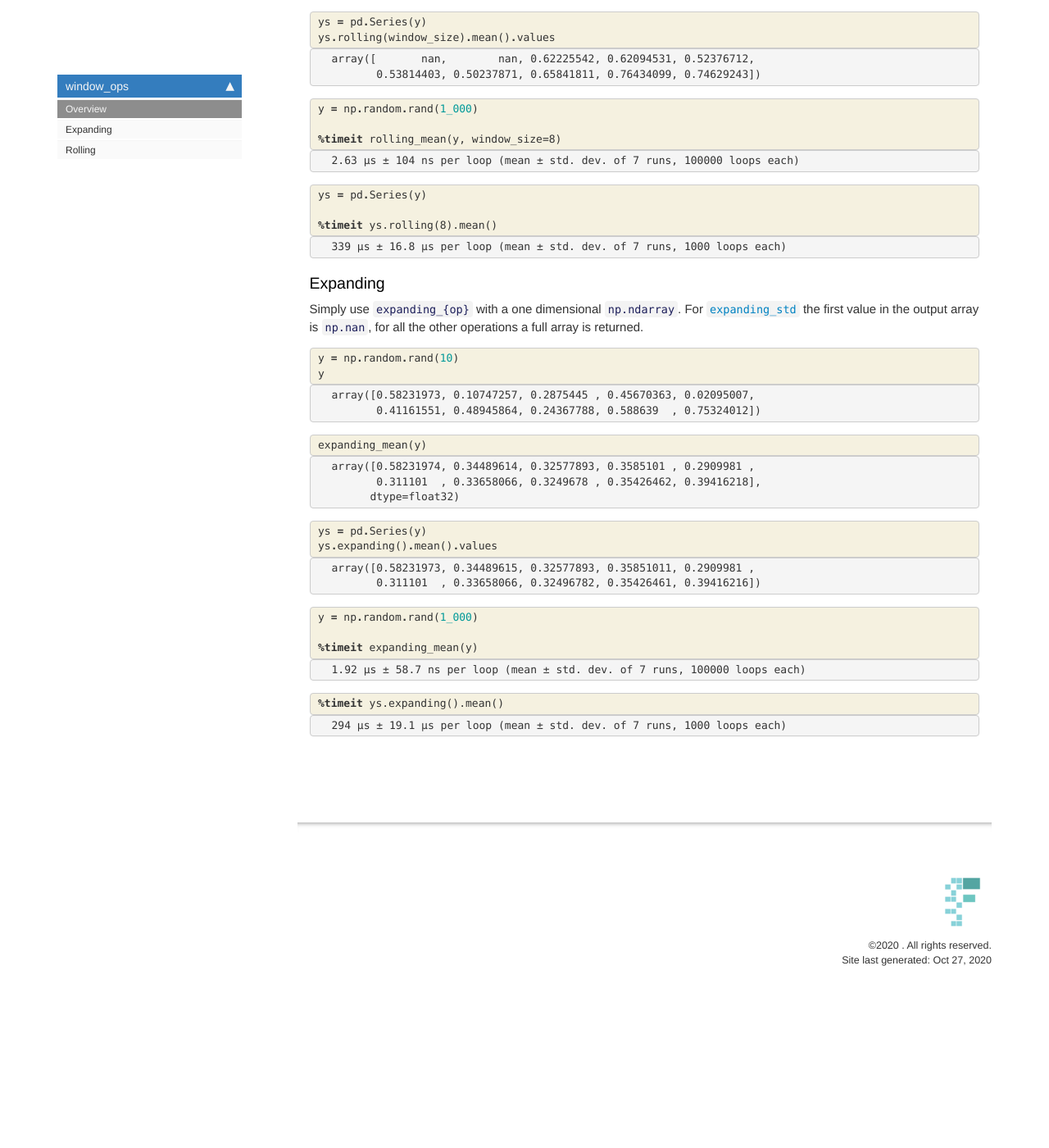
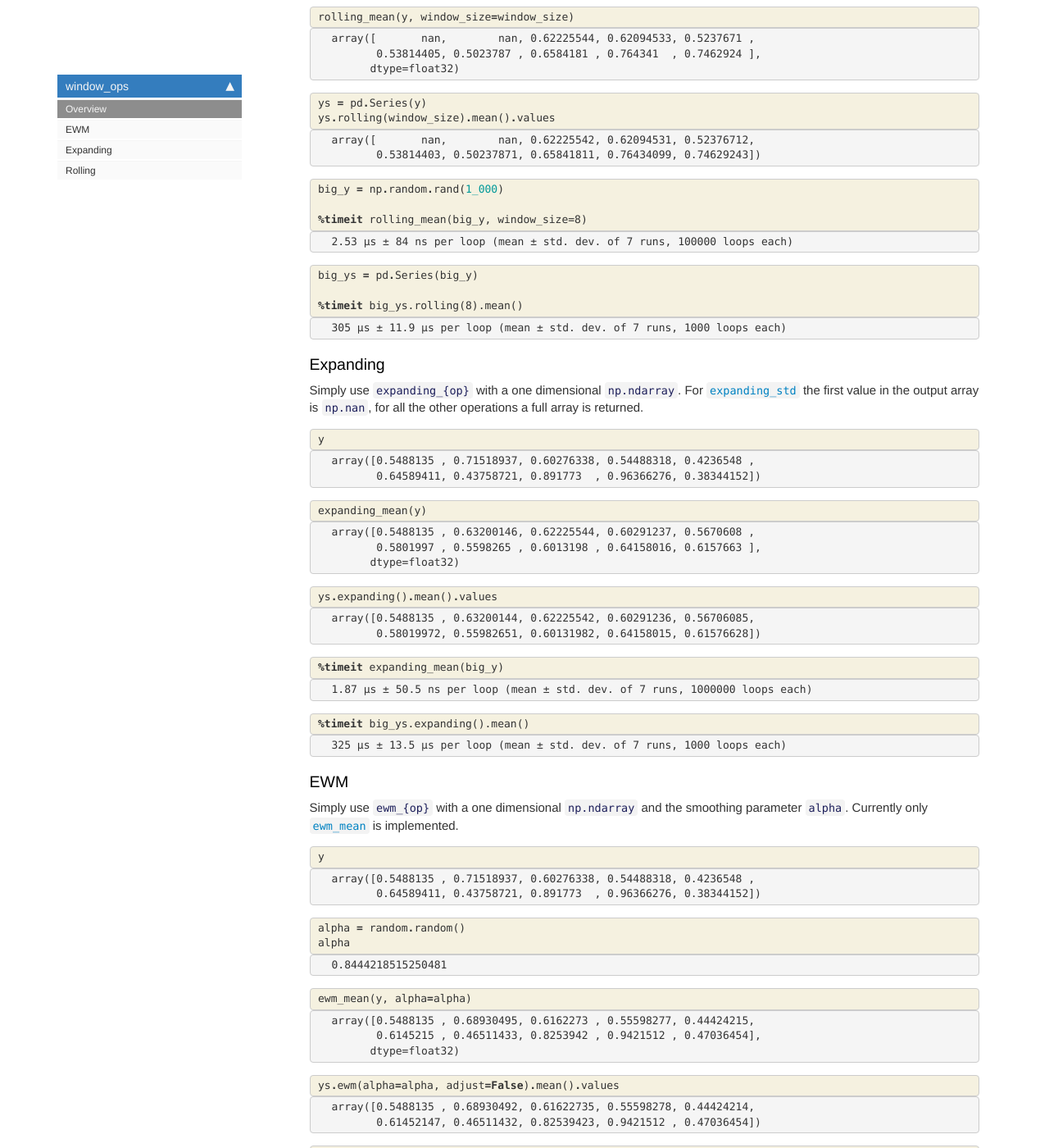
Before and after one commit to jmoralez/window_ops, a Jekyll site: the page built from docs/index.html, in a window 1280 px wide and 1400 px high, scrolled down 1004 px. Shown: the whole window at 82% size. Built offline with Jekyll 4.4.1, drawn with Linux system fonts in a browser that asks for light colours; nearby versions of some CDN libraries; comment, search, counter and statistics services are not loaded; before the commit the page ends 2235 px from its top, so only the background shows below that; some of the changed text lies outside the part shown.

Commit message:
include ewm_mean

```diff
--- a/docs/_data/sidebars/home_sidebar.yml
+++ b/docs/_data/sidebars/home_sidebar.yml
@@ -10,6 +10,9 @@ entries:
       title: Overview
       url: /
     - output: web,pdf
+      title: EWM
+      url: ewm.html
+    - output: web,pdf
       title: Expanding
       url: expanding.html
     - output: web,pdf
--- a/docs/index.html
+++ b/docs/index.html
@@ -75,12 +75,16 @@ nb_path: "nbs/index.ipynb"
 
 <div class="inner_cell">
     <div class="input_area">
-<div class=" highlight hl-ipython3"><pre><span></span><span class="kn">import</span> <span class="nn">numpy</span> <span class="k">as</span> <span class="nn">np</span>
+<div class=" highlight hl-ipython3"><pre><span></span><span class="kn">import</span> <span class="nn">random</span>
+
+<span class="kn">import</span> <span class="nn">numpy</span> <span class="k">as</span> <span class="nn">np</span>
 <span class="kn">import</span> <span class="nn">pandas</span> <span class="k">as</span> <span class="nn">pd</span>
 <span class="kn">from</span> <span class="nn">window_ops.rolling</span> <span class="kn">import</span> <span class="o">*</span>
 <span class="kn">from</span> <span class="nn">window_ops.expanding</span> <span class="kn">import</span> <span class="o">*</span>
+<span class="kn">from</span> <span class="nn">window_ops.ewm</span> <span class="kn">import</span> <span class="o">*</span>
 
 <span class="n">np</span><span class="o">.</span><span class="n">random</span><span class="o">.</span><span class="n">seed</span><span class="p">(</span><span class="mi">0</span><span class="p">)</span>
+<span class="n">random</span><span class="o">.</span><span class="n">seed</span><span class="p">(</span><span class="mi">0</span><span class="p">)</span>
 <span class="n">y</span> <span class="o">=</span> <span class="n">np</span><span class="o">.</span><span class="n">random</span><span class="o">.</span><span class="n">rand</span><span class="p">(</span><span class="mi">10</span><span class="p">)</span>
 <span class="n">window_size</span> <span class="o">=</span> <span class="mi">3</span>
 <span class="n">y</span>
@@ -187,9 +191,9 @@ nb_path: "nbs/index.ipynb"
 
 <div class="inner_cell">
     <div class="input_area">
-<div class=" highlight hl-ipython3"><pre><span></span><span class="n">y</span> <span class="o">=</span> <span class="n">np</span><span class="o">.</span><span class="n">random</span><span class="o">.</span><span class="n">rand</span><span class="p">(</span><span class="mi">1_000</span><span class="p">)</span>
+<div class=" highlight hl-ipython3"><pre><span></span><span class="n">big_y</span> <span class="o">=</span> <span class="n">np</span><span class="o">.</span><span class="n">random</span><span class="o">.</span><span class="n">rand</span><span class="p">(</span><span class="mi">1_000</span><span class="p">)</span>
 
-<span class="o">%</span><span class="k">timeit</span> rolling_mean(y, window_size=8)
+<span class="o">%</span><span class="k">timeit</span> rolling_mean(big_y, window_size=8)
 </pre></div>
 
     </div>
@@ -202,7 +206,7 @@ nb_path: "nbs/index.ipynb"
 <div class="output_area">
 
 <div class="output_subarea output_stream output_stdout output_text">
-<pre>2.63 µs ± 104 ns per loop (mean ± std. dev. of 7 runs, 100000 loops each)
+<pre>2.53 µs ± 84 ns per loop (mean ± std. dev. of 7 runs, 100000 loops each)
 </pre>
 </div>
 </div>
@@ -220,9 +224,9 @@ nb_path: "nbs/index.ipynb"
 
 <div class="inner_cell">
     <div class="input_area">
-<div class=" highlight hl-ipython3"><pre><span></span><span class="n">ys</span> <span class="o">=</span> <span class="n">pd</span><span class="o">.</span><span class="n">Series</span><span class="p">(</span><span class="n">y</span><span class="p">)</span>
+<div class=" highlight hl-ipython3"><pre><span></span><span class="n">big_ys</span> <span class="o">=</span> <span class="n">pd</span><span class="o">.</span><span class="n">Series</span><span class="p">(</span><span class="n">big_y</span><span class="p">)</span>
 
-<span class="o">%</span><span class="k">timeit</span> ys.rolling(8).mean()
+<span class="o">%</span><span class="k">timeit</span> big_ys.rolling(8).mean()
 </pre></div>
 
     </div>
@@ -235,7 +239,7 @@ nb_path: "nbs/index.ipynb"
 <div class="output_area">
 
 <div class="output_subarea output_stream output_stdout output_text">
-<pre>339 µs ± 16.8 µs per loop (mean ± std. dev. of 7 runs, 1000 loops each)
+<pre>305 µs ± 11.9 µs per loop (mean ± std. dev. of 7 runs, 1000 loops each)
 </pre>
 </div>
 </div>
@@ -266,8 +270,7 @@ nb_path: "nbs/index.ipynb"
 
 <div class="inner_cell">
     <div class="input_area">
-<div class=" highlight hl-ipython3"><pre><span></span><span class="n">y</span> <span class="o">=</span> <span class="n">np</span><span class="o">.</span><span class="n">random</span><span class="o">.</span><span class="n">rand</span><span class="p">(</span><span class="mi">10</span><span class="p">)</span>
-<span class="n">y</span>
+<div class=" highlight hl-ipython3"><pre><span></span><span class="n">y</span>
 </pre></div>
 
     </div>
@@ -282,8 +285,8 @@ nb_path: "nbs/index.ipynb"
 
 
 <div class="output_text output_subarea output_execute_result">
-<pre>array([0.58231973, 0.10747257, 0.2875445 , 0.45670363, 0.02095007,
-       0.41161551, 0.48945864, 0.24367788, 0.588639  , 0.75324012])</pre>
+<pre>array([0.5488135 , 0.71518937, 0.60276338, 0.54488318, 0.4236548 ,
+       0.64589411, 0.43758721, 0.891773  , 0.96366276, 0.38344152])</pre>
 </div>
 
 </div>
@@ -316,8 +319,8 @@ nb_path: "nbs/index.ipynb"
 
 
 <div class="output_text output_subarea output_execute_result">
-<pre>array([0.58231974, 0.34489614, 0.32577893, 0.3585101 , 0.2909981 ,
-       0.311101  , 0.33658066, 0.3249678 , 0.35426462, 0.39416218],
+<pre>array([0.5488135 , 0.63200146, 0.62225544, 0.60291237, 0.5670608 ,
+       0.5801997 , 0.5598265 , 0.6013198 , 0.64158016, 0.6157663 ],
       dtype=float32)</pre>
 </div>
 
@@ -336,8 +339,7 @@ nb_path: "nbs/index.ipynb"
 
 <div class="inner_cell">
     <div class="input_area">
-<div class=" highlight hl-ipython3"><pre><span></span><span class="n">ys</span> <span class="o">=</span> <span class="n">pd</span><span class="o">.</span><span class="n">Series</span><span class="p">(</span><span class="n">y</span><span class="p">)</span>
-<span class="n">ys</span><span class="o">.</span><span class="n">expanding</span><span class="p">()</span><span class="o">.</span><span class="n">mean</span><span class="p">()</span><span class="o">.</span><span class="n">values</span>
+<div class=" highlight hl-ipython3"><pre><span></span><span class="n">ys</span><span class="o">.</span><span class="n">expanding</span><span class="p">()</span><span class="o">.</span><span class="n">mean</span><span class="p">()</span><span class="o">.</span><span class="n">values</span>
 </pre></div>
 
     </div>
@@ -352,8 +354,8 @@ nb_path: "nbs/index.ipynb"
 
 
 <div class="output_text output_subarea output_execute_result">
-<pre>array([0.58231973, 0.34489615, 0.32577893, 0.35851011, 0.2909981 ,
-       0.311101  , 0.33658066, 0.32496782, 0.35426461, 0.39416216])</pre>
+<pre>array([0.5488135 , 0.63200144, 0.62225542, 0.60291236, 0.56706085,
+       0.58019972, 0.55982651, 0.60131982, 0.64158015, 0.61576628])</pre>
 </div>
 
 </div>
@@ -371,9 +373,7 @@ nb_path: "nbs/index.ipynb"
 
 <div class="inner_cell">
     <div class="input_area">
-<div class=" highlight hl-ipython3"><pre><span></span><span class="n">y</span> <span class="o">=</span> <span class="n">np</span><span class="o">.</span><span class="n">random</span><span class="o">.</span><span class="n">rand</span><span class="p">(</span><span class="mi">1_000</span><span class="p">)</span>
-
-<span class="o">%</span><span class="k">timeit</span> expanding_mean(y)
+<div class=" highlight hl-ipython3"><pre><span></span><span class="o">%</span><span class="k">timeit</span> expanding_mean(big_y)
 </pre></div>
 
     </div>
@@ -386,7 +386,7 @@ nb_path: "nbs/index.ipynb"
 <div class="output_area">
 
 <div class="output_subarea output_stream output_stdout output_text">
-<pre>1.92 µs ± 58.7 ns per loop (mean ± std. dev. of 7 runs, 100000 loops each)
+<pre>1.87 µs ± 50.5 ns per loop (mean ± std. dev. of 7 runs, 1000000 loops each)
 </pre>
 </div>
 </div>
@@ -404,7 +404,7 @@ nb_path: "nbs/index.ipynb"
 
 <div class="inner_cell">
     <div class="input_area">
-<div class=" highlight hl-ipython3"><pre><span></span><span class="o">%</span><span class="k">timeit</span> ys.expanding().mean()
+<div class=" highlight hl-ipython3"><pre><span></span><span class="o">%</span><span class="k">timeit</span> big_ys.expanding().mean()
 </pre></div>
 
     </div>
@@ -417,7 +417,219 @@ nb_path: "nbs/index.ipynb"
 <div class="output_area">
 
 <div class="output_subarea output_stream output_stdout output_text">
-<pre>294 µs ± 19.1 µs per loop (mean ± std. dev. of 7 runs, 1000 loops each)
+<pre>325 µs ± 13.5 µs per loop (mean ± std. dev. of 7 runs, 1000 loops each)
+</pre>
+</div>
+</div>
+
+</div>
+</div>
+
+</div>
+    {% endraw %}
+
+<div class="cell border-box-sizing text_cell rendered"><div class="inner_cell">
+<div class="text_cell_render border-box-sizing rendered_html">
+<h3 id="EWM">EWM<a class="anchor-link" href="#EWM"> </a></h3>
+</div>
+</div>
+</div>
+<div class="cell border-box-sizing text_cell rendered"><div class="inner_cell">
+<div class="text_cell_render border-box-sizing rendered_html">
+<p>Simply use <code>ewm_{op}</code> with a one dimensional <code>np.ndarray</code> and the smoothing parameter <code>alpha</code>. Currently only <a href="/window_ops/ewm.html#ewm_mean"><code>ewm_mean</code></a> is implemented.</p>
+
+</div>
+</div>
+</div>
+    {% raw %}
+
+<div class="cell border-box-sizing code_cell rendered">
+<div class="input">
+
+<div class="inner_cell">
+    <div class="input_area">
+<div class=" highlight hl-ipython3"><pre><span></span><span class="n">y</span>
+</pre></div>
+
+    </div>
+</div>
+</div>
+
+<div class="output_wrapper">
+<div class="output">
+
+<div class="output_area">
+
+
+
+<div class="output_text output_subarea output_execute_result">
+<pre>array([0.5488135 , 0.71518937, 0.60276338, 0.54488318, 0.4236548 ,
+       0.64589411, 0.43758721, 0.891773  , 0.96366276, 0.38344152])</pre>
+</div>
+
+</div>
+
+</div>
+</div>
+
+</div>
+    {% endraw %}
+
+    {% raw %}
+
+<div class="cell border-box-sizing code_cell rendered">
+<div class="input">
+
+<div class="inner_cell">
+    <div class="input_area">
+<div class=" highlight hl-ipython3"><pre><span></span><span class="n">alpha</span> <span class="o">=</span> <span class="n">random</span><span class="o">.</span><span class="n">random</span><span class="p">()</span>
+<span class="n">alpha</span>
+</pre></div>
+
+    </div>
+</div>
+</div>
+
+<div class="output_wrapper">
+<div class="output">
+
+<div class="output_area">
+
+
+
+<div class="output_text output_subarea output_execute_result">
+<pre>0.8444218515250481</pre>
+</div>
+
+</div>
+
+</div>
+</div>
+
+</div>
+    {% endraw %}
+
+    {% raw %}
+
+<div class="cell border-box-sizing code_cell rendered">
+<div class="input">
+
+<div class="inner_cell">
+    <div class="input_area">
+<div class=" highlight hl-ipython3"><pre><span></span><span class="n">ewm_mean</span><span class="p">(</span><span class="n">y</span><span class="p">,</span> <span class="n">alpha</span><span class="o">=</span><span class="n">alpha</span><span class="p">)</span>
+</pre></div>
+
+    </div>
+</div>
+</div>
+
+<div class="output_wrapper">
+<div class="output">
+
+<div class="output_area">
+
+
+
+<div class="output_text output_subarea output_execute_result">
+<pre>array([0.5488135 , 0.68930495, 0.6162273 , 0.55598277, 0.44424215,
+       0.6145215 , 0.46511433, 0.8253942 , 0.9421512 , 0.47036454],
+      dtype=float32)</pre>
+</div>
+
+</div>
+
+</div>
+</div>
+
+</div>
+    {% endraw %}
+
+    {% raw %}
+
+<div class="cell border-box-sizing code_cell rendered">
+<div class="input">
+
+<div class="inner_cell">
+    <div class="input_area">
+<div class=" highlight hl-ipython3"><pre><span></span><span class="n">ys</span><span class="o">.</span><span class="n">ewm</span><span class="p">(</span><span class="n">alpha</span><span class="o">=</span><span class="n">alpha</span><span class="p">,</span> <span class="n">adjust</span><span class="o">=</span><span class="kc">False</span><span class="p">)</span><span class="o">.</span><span class="n">mean</span><span class="p">()</span><span class="o">.</span><span class="n">values</span>
+</pre></div>
+
+    </div>
+</div>
+</div>
+
+<div class="output_wrapper">
+<div class="output">
+
+<div class="output_area">
+
+
+
+<div class="output_text output_subarea output_execute_result">
+<pre>array([0.5488135 , 0.68930492, 0.61622735, 0.55598278, 0.44424214,
+       0.61452147, 0.46511432, 0.82539423, 0.9421512 , 0.47036454])</pre>
+</div>
+
+</div>
+
+</div>
+</div>
+
+</div>
+    {% endraw %}
+
+    {% raw %}
+
+<div class="cell border-box-sizing code_cell rendered">
+<div class="input">
+
+<div class="inner_cell">
+    <div class="input_area">
+<div class=" highlight hl-ipython3"><pre><span></span><span class="o">%</span><span class="k">timeit</span> ewm_mean(big_y, alpha)
+</pre></div>
+
+    </div>
+</div>
+</div>
+
+<div class="output_wrapper">
+<div class="output">
+
+<div class="output_area">
+
+<div class="output_subarea output_stream output_stdout output_text">
+<pre>5.56 µs ± 62.6 ns per loop (mean ± std. dev. of 7 runs, 100000 loops each)
+</pre>
+</div>
+</div>
+
+</div>
+</div>
+
+</div>
+    {% endraw %}
+
+    {% raw %}
+
+<div class="cell border-box-sizing code_cell rendered">
+<div class="input">
+
+<div class="inner_cell">
+    <div class="input_area">
+<div class=" highlight hl-ipython3"><pre><span></span><span class="o">%</span><span class="k">timeit</span> big_ys.ewm(alpha=alpha, adjust=False).mean().values
+</pre></div>
+
+    </div>
+</div>
+</div>
+
+<div class="output_wrapper">
+<div class="output">
+
+<div class="output_area">
+
+<div class="output_subarea output_stream output_stdout output_text">
+<pre>302 µs ± 13 µs per loop (mean ± std. dev. of 7 runs, 1000 loops each)
 </pre>
 </div>
 </div>
--- a/docs/rolling.html
+++ b/docs/rolling.html
@@ -140,8 +140,8 @@ nb_path: "nbs/rolling.ipynb"
 <div class=" highlight hl-ipython3"><pre><span></span><span class="n">y</span> <span class="o">=</span> <span class="n">np</span><span class="o">.</span><span class="n">random</span><span class="o">.</span><span class="n">rand</span><span class="p">(</span><span class="mi">100</span><span class="p">)</span>
 <span class="n">ys</span> <span class="o">=</span> <span class="n">pd</span><span class="o">.</span><span class="n">Series</span><span class="p">(</span><span class="n">y</span><span class="p">)</span>
 
-<span class="n">window_size</span> <span class="o">=</span> <span class="n">random</span><span class="o">.</span><span class="n">randint</span><span class="p">(</span><span class="mi">2</span><span class="p">,</span> <span class="mi">10</span><span class="p">)</span>
-<span class="n">min_samples</span> <span class="o">=</span> <span class="n">random</span><span class="o">.</span><span class="n">randint</span><span class="p">(</span><span class="mi">3</span><span class="p">,</span> <span class="n">window_size</span> <span class="o">-</span> <span class="mi">1</span><span class="p">)</span>
+<span class="n">window_size</span> <span class="o">=</span> <span class="n">random</span><span class="o">.</span><span class="n">randint</span><span class="p">(</span><span class="mi">3</span><span class="p">,</span> <span class="mi">10</span><span class="p">)</span>
+<span class="n">min_samples</span> <span class="o">=</span> <span class="n">random</span><span class="o">.</span><span class="n">randint</span><span class="p">(</span><span class="mi">2</span><span class="p">,</span> <span class="n">window_size</span> <span class="o">-</span> <span class="mi">1</span><span class="p">)</span>
 
 <span class="k">assert</span> <span class="n">np</span><span class="o">.</span><span class="n">allclose</span><span class="p">(</span><span class="n">rolling_std</span><span class="p">(</span><span class="n">y</span><span class="p">,</span> <span class="n">window_size</span><span class="p">,</span> <span class="n">min_samples</span><span class="o">=</span><span class="mi">2</span><span class="p">),</span>
                    <span class="n">ys</span><span class="o">.</span><span class="n">rolling</span><span class="p">(</span><span class="n">window_size</span><span class="p">,</span> <span class="n">min_periods</span><span class="o">=</span><span class="mi">2</span><span class="p">)</span><span class="o">.</span><span class="n">std</span><span class="p">()</span><span class="o">.</span><span class="n">values</span><span class="p">,</span>
--- a/docs/sidebar.json
+++ b/docs/sidebar.json
@@ -1,6 +1,7 @@
 {
   "window_ops": {
     "Overview": "/",
+    "EWM": "ewm.html",
     "Expanding": "expanding.html",
     "Rolling": "rolling.html"
   }
--- a/window_ops/_nbdev.py
+++ b/window_ops/_nbdev.py
@@ -2,7 +2,8 @@
 
 __all__ = ["index", "modules", "custom_doc_links", "git_url"]
 
-index = {"expanding_mean": "expanding.ipynb",
+index = {"ewm_mean": "ewm.ipynb",
+         "expanding_mean": "expanding.ipynb",
          "expanding_std": "expanding.ipynb",
          "expanding_max": "expanding.ipynb",
          "expanding_min": "expanding.ipynb",
@@ -11,7 +12,8 @@ index = {"expanding_mean": "expanding.ipynb",
          "rolling_max": "rolling.ipynb",
          "rolling_min": "rolling.ipynb"}
 
-modules = ["expanding.py",
+modules = ["ewm.py",
+           "expanding.py",
            "rolling.py"]
 
 doc_url = "https://jose-moralez.github.io/window_ops/"
```
Also changed, not shown: docs/ewm.html (added, +91 -0 lines), window_ops/ewm.py (added, +20 -0 lines), README.md, 3 other files.
